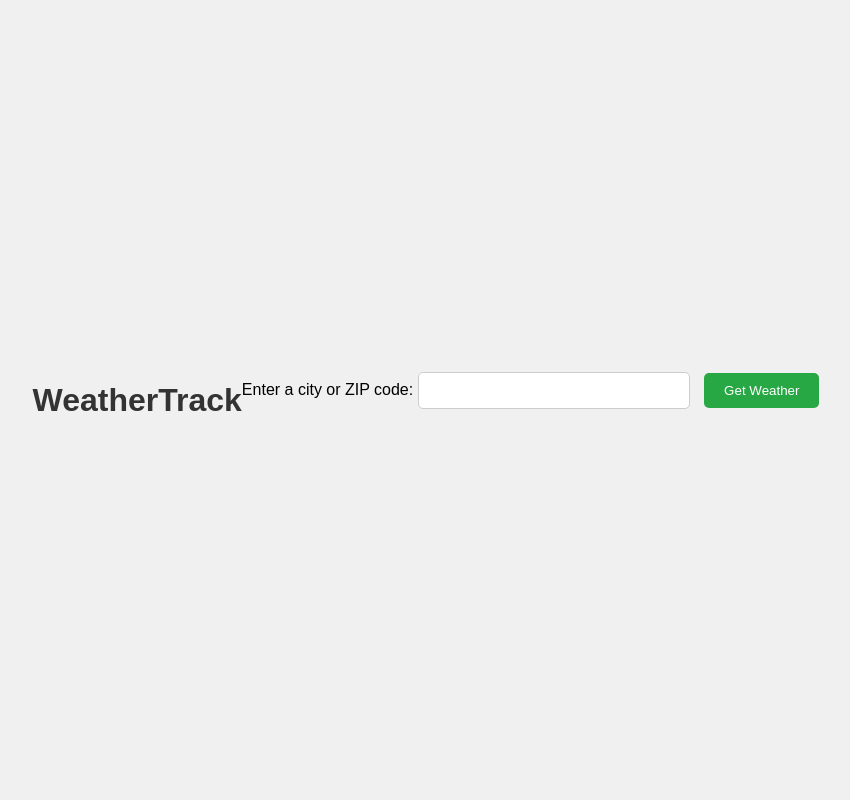
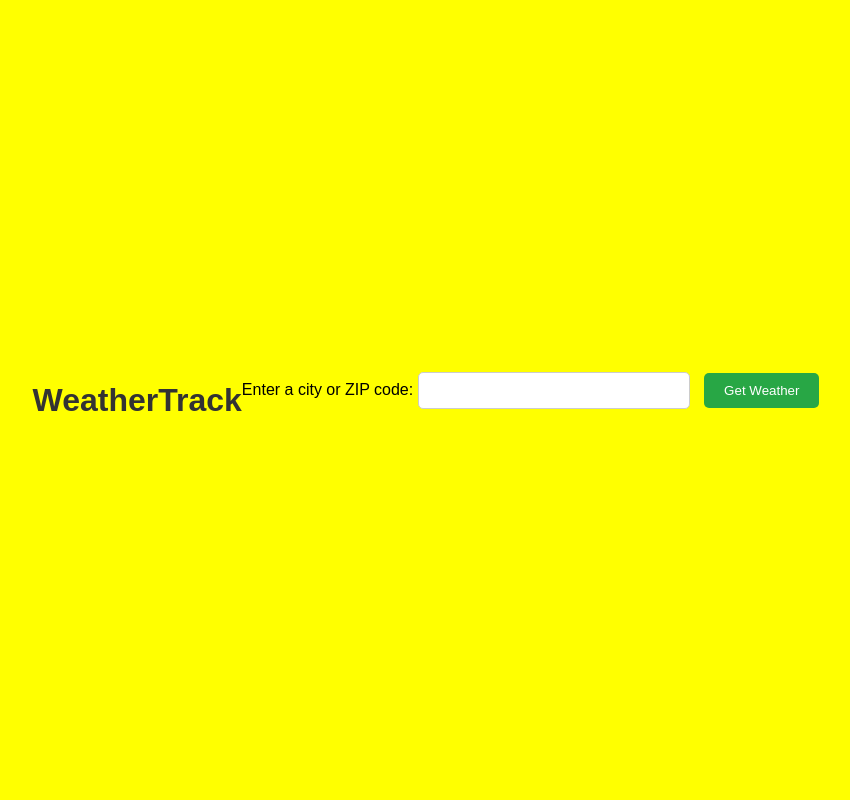
Before and after one commit to digger3927/weathertrack, a Flask app: page / in a window 1280 px wide. Shown: the whole page, without its empty margins (214-1064 px from the left). Run offline with Flask 3, Linux system fonts and the light colour scheme.

Commit message:
purple  and yellow style

```diff
--- a/css/static/style.css
+++ b/css/static/style.css
@@ -1,6 +1,6 @@
 body {
     font-family: Arial, sans-serif;
-    background-color: #f0f0f0;
+    background-color: yellow;
     margin: 0;
     padding: 0;
     display: flex;
@@ -39,7 +39,7 @@ button:hover {
 }
 
 .weather-output {
-    background-color: gray;
+    background-color: purple;
     padding: 20px;
     border-radius: 10px;
     box-shadow: 0 2px 10px rgba(0, 0, 0, 0.1);
```
